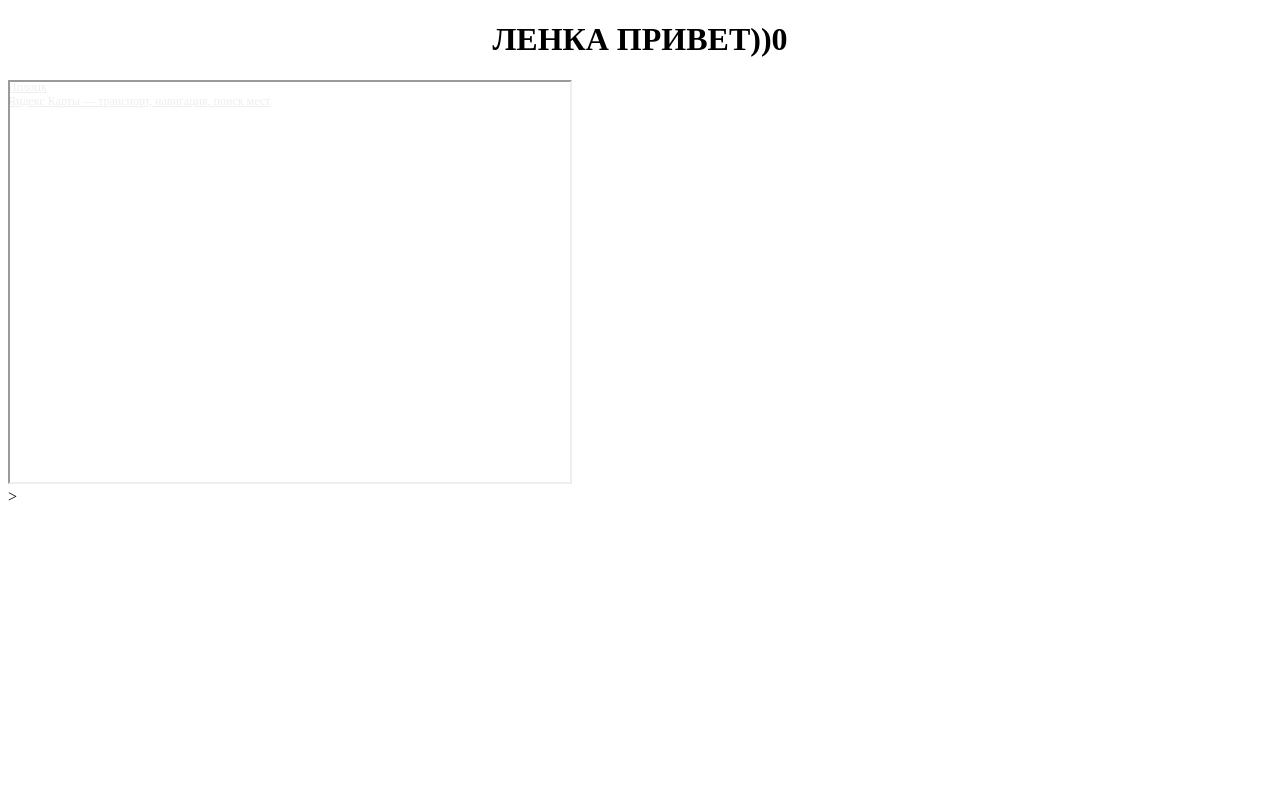
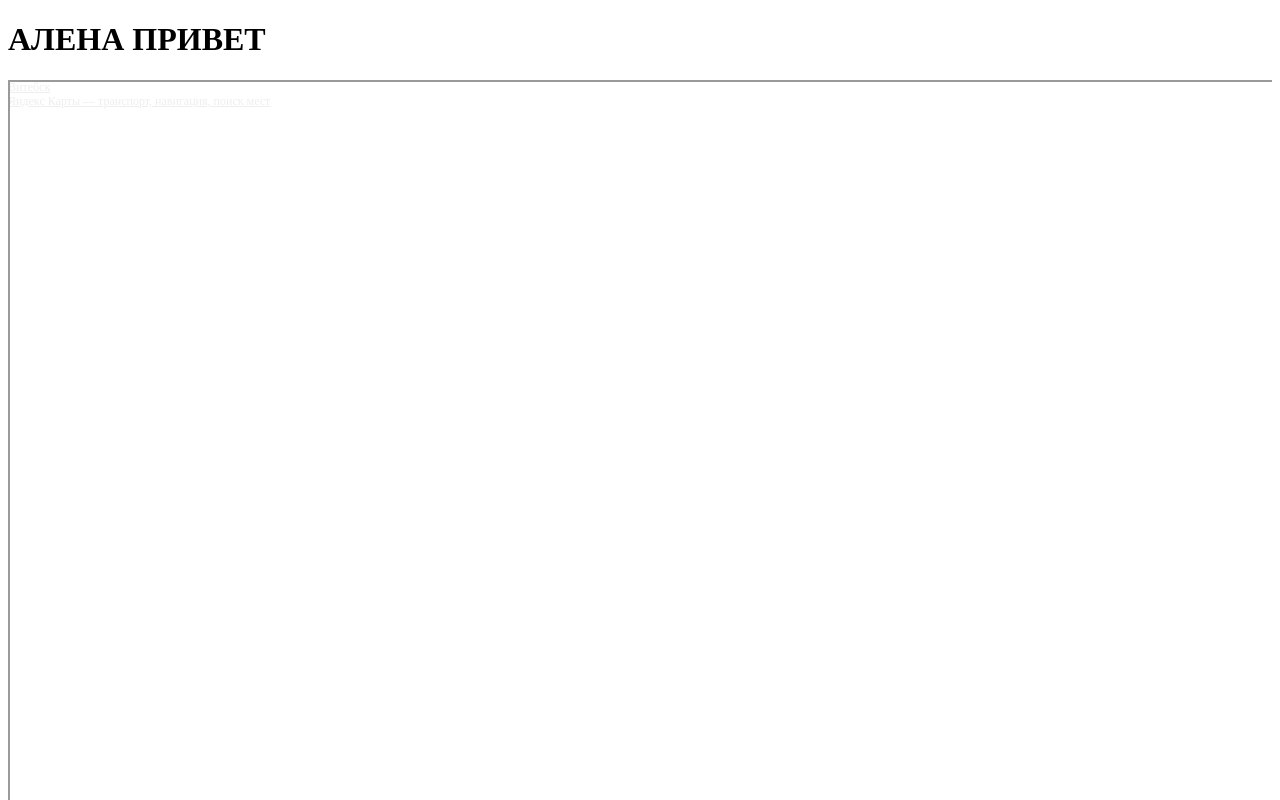
Before and after one commit to splitmindq/test1, a plain HTML site: page index.html in a window 1280 px wide. Shown: the top 800 px of the page. Drawn offline with Linux system fonts and the light colour scheme.

Commit message:
Add files via upload

```diff
--- a/index.html
+++ b/index.html
@@ -3,20 +3,11 @@
 <head>
     <meta charset="UTF-8">
     <meta http-equiv="X-UA-Compatible" content="IE=edge">
-    <link rel="stylesheet" href="style.css">
     <meta name="viewport" content="width=device-width, initial-scale=1.0">
-    <title>alnlpch</title>
+    <title>Document</title>
 </head>
 <body>
-    <h1>ЛЕНКА ПРИВЕТ))0</h1>
-
-<style>
-    h1{
-        text-align: center;
-    }
-</style>
-
-<div style="position:relative;overflow:hidden;width: 1000px;"><a href="https://yandex.by/maps/10275/polotsk/?utm_medium=mapframe&utm_source=maps" style="color:#eee;font-size:12px;position:absolute;top:0px;">Полоцк</a><a href="https://yandex.by/maps/10275/polotsk/?l=stv%2Csta&ll=28.763266%2C55.486170&mode=usermaps&panorama%5Bdirection%5D=78.718073%2C-18.121483&panorama%5Bfull%5D=true&panorama%5Bpoint%5D=28.764030%2C55.485946&panorama%5Bspan%5D=80.993326%2C60.000000&source=constructorLink&um=constructor%3Aaebdfb172562f44ebf796d38b327a28274e4594236a6ad0b5bfc447fff0b71f8&utm_medium=mapframe&utm_source=maps&z=18.4" style="color:#eee;font-size:12px;position:absolute;top:14px;">Яндекс Карты — транспорт, навигация, поиск мест</a><iframe src="https://yandex.by/map-widget/v1/?l=stv%2Csta&ll=28.763266%2C55.486170&mode=usermaps&panorama%5Bdirection%5D=78.718073%2C-18.121483&panorama%5Bfull%5D=true&panorama%5Bpoint%5D=28.764030%2C55.485946&panorama%5Bspan%5D=80.993326%2C60.000000&source=constructorLink&um=constructor%3Aaebdfb172562f44ebf796d38b327a28274e4594236a6ad0b5bfc447fff0b71f8&z=18.4" width="560" height="400" frameborder="1" allowfullscreen="true" style="position:relative;"></iframe></div>
-<script type="text/javascript" charset="utf-8" async src="https://api-maps.yandex.ru/services/constructor/1.0/js/?um=constructor%3Aaebdfb172562f44ebf796d38b327a28274e4594236a6ad0b5bfc447fff0b71f8&amp;width=100%25&amp;height=600&amp;lang=ru_RU&amp;scroll=true"></script>>
+    <h1>АЛЕНА ПРИВЕТ</h1>
+    <div style="position:relative;overflow:hidden;"><a href="https://yandex.by/maps/154/vitebsk/?utm_medium=mapframe&utm_source=maps" style="color:#eee;font-size:12px;position:absolute;top:0px;">Витебск</a><a href="https://yandex.by/maps/154/vitebsk/?from=mapframe&ll=30.202875%2C55.184219&panorama%5Bdirection%5D=105.052932%2C-10.433965&panorama%5Bfull%5D=true&panorama%5Bpoint%5D=28.764117%2C55.485895&panorama%5Bspan%5D=113.266983%2C60.000000&utm_medium=mapframe&utm_source=maps&z=11" style="color:#eee;font-size:12px;position:absolute;top:14px;">Яндекс Карты — транспорт, навигация, поиск мест</a><iframe src="https://yandex.by/map-widget/v1/?from=mapframe&ll=30.202875%2C55.184219&panorama%5Bdirection%5D=105.052932%2C-10.433965&panorama%5Bfull%5D=true&panorama%5Bpoint%5D=28.764117%2C55.485895&panorama%5Bspan%5D=113.266983%2C60.000000&z=11" width="100%" height="3000px" frameborder="1" allowfullscreen="true" style="position:relative;"></iframe></div>
 </body>
-</html><a href="https://yandex.ru/maps/?um=constructor%3Aaebdfb172562f44ebf796d38b327a28274e4594236a6ad0b5bfc447fff0b71f8&amp;source=constructorStatic" target="_blank"><img src="https://api-maps.yandex.ru/services/constructor/1.0/static/?um=constructor%3Aaebdfb172562f44ebf796d38b327a28274e4594236a6ad0b5bfc447fff0b71f8&amp;width=490&amp;height=450&amp;lang=ru_RU" alt="" style="border: 0;" /></a>
+</html>
```
